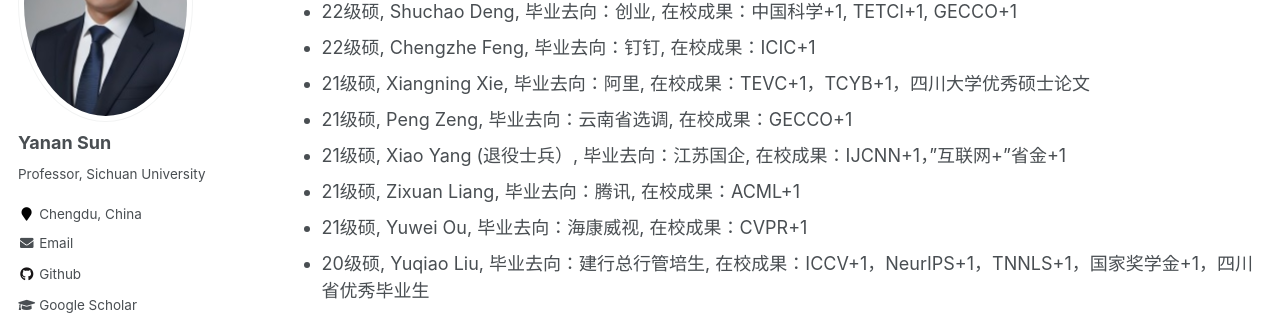
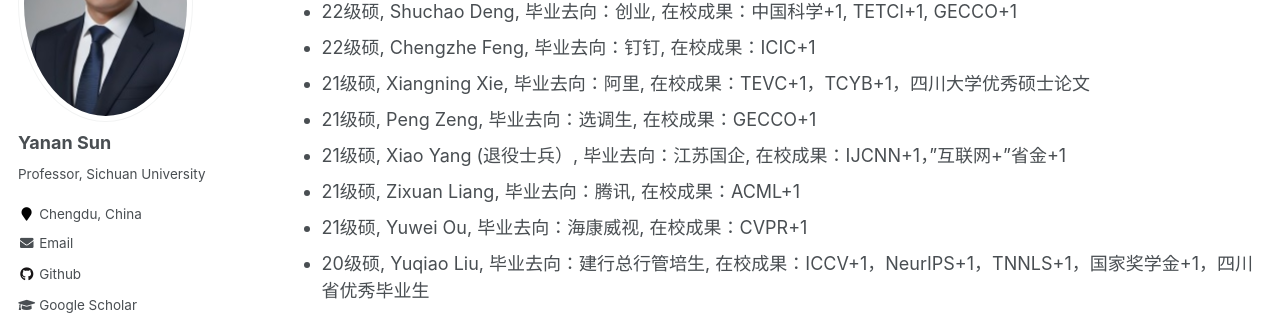
Before and after one commit to yn-sun/yn-sun.github.io, a Jekyll site: the page built from _pages/supervision.md, in a window 1280 px wide and 900 px high, scrolled down 1126 px. Shown: the part 151-466 px from the top of the window. Built offline with Jekyll 4.4.1, drawn with Linux system fonts in a browser that asks for light colours; comment, search, counter and statistics services are not loaded.

Commit message:
Update supervision.md

```diff
--- a/_pages/supervision.md
+++ b/_pages/supervision.md
@@ -35,7 +35,7 @@
 * 22级硕, <span style='width: 220px'>Shuchao Deng</span>, 毕业去向：创业,  在校成果：中国科学+1, TETCI+1, GECCO+1
 * 22级硕, <span style='width: 220px'>Chengzhe Feng</span>, 毕业去向：钉钉, 在校成果：ICIC+1
 * 21级硕, <span style='width: 220px'>Xiangning Xie</span>, 毕业去向：阿里, 在校成果：TEVC+1，TCYB+1，四川大学优秀硕士论文
-* 21级硕, <span style='width: 220px'>Peng Zeng</span>, 毕业去向：云南省选调, 在校成果：GECCO+1
+* 21级硕, <span style='width: 220px'>Peng Zeng</span>, 毕业去向：选调生, 在校成果：GECCO+1
 * 21级硕, <span style='width: 220px'>Xiao Yang (退役士兵</span>）, 毕业去向：江苏国企, 在校成果：IJCNN+1，"互联网+"省金+1
 * 21级硕, <span style='width: 220px'>Zixuan Liang</span>, 毕业去向：腾讯, 在校成果：ACML+1
 * 21级硕, <span style='width: 220px'>Yuwei Ou</span>, 毕业去向：海康威视, 在校成果：CVPR+1
```
